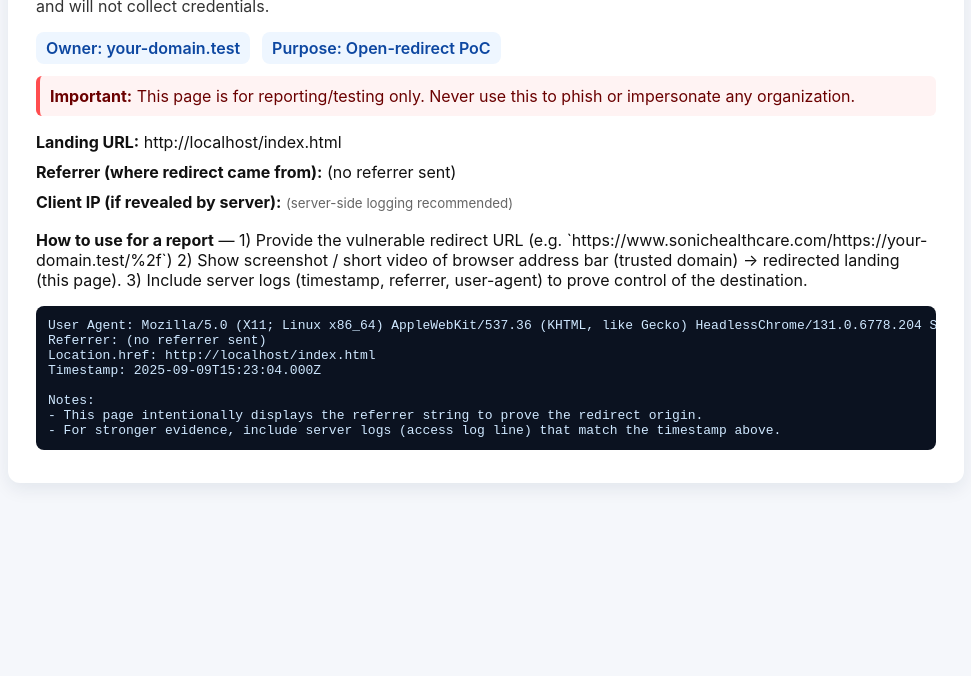
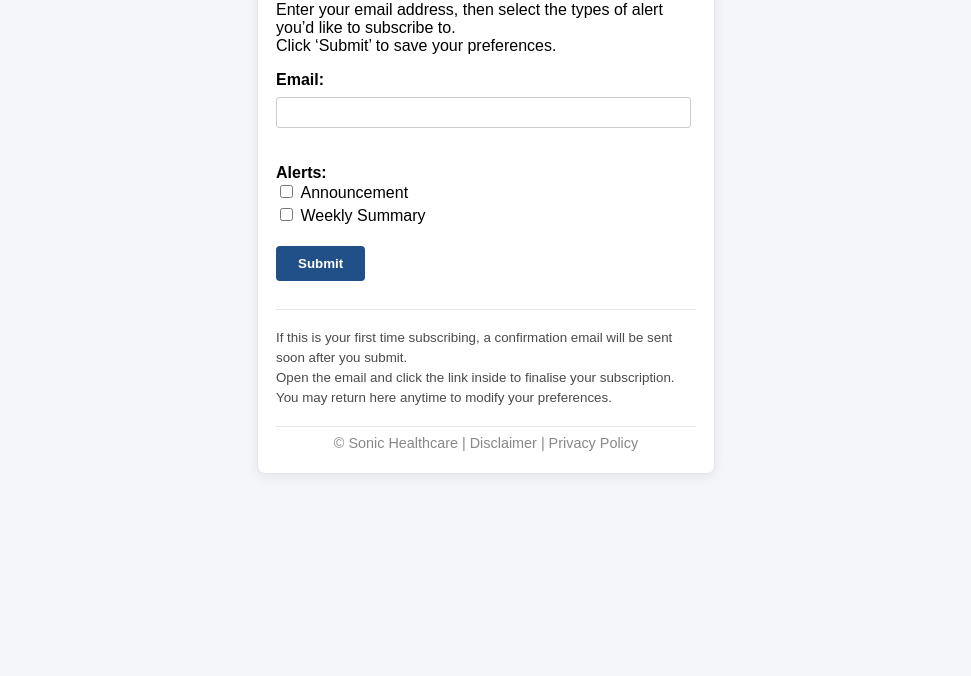
Before and after one commit to Y45hK1r0l4/subscription, a plain HTML site: page index.html in a window 1280 px wide. Shown: the part 124-800 px from the top of the page, without its empty margins (154-1125 px from the left). Drawn offline with Linux system fonts and the light colour scheme.

Commit message:
Update index.html

```diff
--- a/index.html
+++ b/index.html
@@ -1,65 +1,119 @@
-<!doctype html>
+<!DOCTYPE html>
 <html lang="en">
 <head>
-  <meta charset="utf-8" />
-  <meta name="viewport" content="width=device-width,initial-scale=1" />
-  <title>Security Test Landing Page — DO NOT ENTER CREDENTIALS</title>
+  <meta charset="UTF-8">
+  <title>Email Alerts - Sonic Healthcare</title>
   <style>
-    body { font-family: Inter, system-ui, Arial; margin:0; padding:24px; background:#f5f7fb; color:#111;}
-    .card { max-width:900px; margin:24px auto; padding:20px 28px; background:#fff; border-radius:12px; box-shadow:0 6px 18px rgba(18,38,63,0.08); }
-    h1 { margin:0 0 8px; font-size:20px; color:#c0392b; }
-    p.lead { margin:0 0 16px; color:#333; }
-    .meta { display:flex; gap:12px; flex-wrap:wrap; margin-bottom:12px; }
-    .badge { background:#eef6ff; color:#0d47a1; padding:6px 10px; border-radius:8px; font-weight:600; }
-    .danger { background:#fff3f3; border-left:4px solid #ff4d4f; padding:10px; border-radius:6px; color:#6b0000; }
-    pre { background:#0b1220; color:#cfe8ff; padding:12px; border-radius:8px; overflow:auto; }
-    .field { margin:10px 0; }
-    small { color:#666; }
+    body {
+      font-family: Arial, sans-serif;
+      background: #f4f6fa;
+      margin: 0;
+      padding: 0;
+    }
+    .container {
+      max-width: 420px;
+      margin: 40px auto;
+      background: #fff;
+      padding: 22px 18px;
+      box-shadow: 0 3px 12px rgba(0,0,0,0.07);
+      border-radius: 8px;
+      border: 1px solid #e5e5ee;
+    }
+    h1 {
+      color: #205087;
+      font-size: 1.6em;
+      margin-bottom: 16px;
+    }
+    label {
+      margin-right: 8px;
+      font-size: 1em;
+    }
+    input[type="email"] {
+      width: 95%;
+      padding: 7px;
+      margin-top: 8px;
+      margin-bottom: 18px;
+      border-radius: 3px;
+      border: 1px solid #ccc;
+    }
+    input[type="checkbox"] {
+      margin-bottom: 7px;
+    }
+    button {
+      background: #205087;
+      color: #fff;
+      padding: 10px 22px;
+      border: none;
+      font-weight: bold;
+      border-radius: 4px;
+      cursor: pointer;
+    }
+    hr {
+      margin: 28px 0 18px 0;
+      border: 0;
+      height: 1px;
+      background: #e4e4e8;
+    }
+    small {
+      color: #4a4a4a;
+      display: block;
+      margin-bottom: 16px;
+      line-height: 1.5;
+    }
+    .footer {
+      font-size: 0.9em;
+      color: #888;
+      text-align: center;
+      margin-top: 18px;
+      padding-top: 8px;
+      border-top: 1px solid #e4e4e8;
+    }
+    .success-message {
+      color: #0a7700;
+      margin-bottom: 16px;
+      font-weight: bold;
+      display: none;
+    }
   </style>
 </head>
 <body>
-  <div class="card">
-    <h1>SECURITY TEST LANDING PAGE — DO NOT ENTER CREDENTIALS</h1>
-    <p class="lead">This page is intentionally a benign proof-of-concept used for demonstrating an open-redirect. It is <strong>not</strong> a cloned site and will not collect credentials.</p>
+  <div class="container">
+    <h1>Email Alerts</h1>
+    <p>
+      Enter your email address, then select the types of alert you’d like to subscribe to.<br>
+      Click ‘Submit’ to save your preferences.
+    </p>
+    <form id="alertForm">
+      <label for="email"><strong>Email:</strong></label><br>
+      <input type="email" id="email" name="email" required><br><br>
 
-    <div class="meta">
-      <div class="badge">Owner: your-domain.test</div>
-      <div class="badge">Purpose: Open-redirect PoC</div>
+      <strong>Alerts:</strong><br>
+      <input type="checkbox" id="announcement" name="alert_announcement">
+      <label for="announcement">Announcement</label><br>
+      <input type="checkbox" id="weekly" name="alert_weekly">
+      <label for="weekly">Weekly Summary</label><br><br>
+
+      <button type="submit">Submit</button>
+    </form>
+    <div id="success" class="success-message">Your preferences were submitted. Please check your email to confirm.</div>
+    <hr>
+    <small>
+      If this is your first time subscribing, a confirmation email will be sent soon after you submit.<br>
+      Open the email and click the link inside to finalise your subscription.<br>
+      You may return here anytime to modify your preferences.
+    </small>
+    <div class="footer">
+      © Sonic Healthcare | Disclaimer | Privacy Policy
     </div>
-
-    <div class="danger">
-      <strong>Important:</strong> This page is for reporting/testing only. Never use this to phish or impersonate any organization.
-    </div>
-
-    <div style="margin-top:16px">
-      <div class="field"><strong>Landing URL:</strong> <span id="url">loading…</span></div>
-      <div class="field"><strong>Referrer (where redirect came from):</strong> <span id="ref">loading…</span></div>
-      <div class="field"><strong>Client IP (if revealed by server):</strong> <small>(server-side logging recommended)</small></div>
-    </div>
-
-    <div style="margin-top:18px">
-      <p><strong>How to use for a report</strong> — 1) Provide the vulnerable redirect URL (e.g. `https://www.sonichealthcare.com/https://your-domain.test/%2f`) 2) Show screenshot / short video of browser address bar (trusted domain) → redirected landing (this page). 3) Include server logs (timestamp, referrer, user-agent) to prove control of the destination.</p>
-    </div>
-
-    <pre id="diagnostic">Gathering details...</pre>
   </div>
-
   <script>
-    // Show current URL and document.referrer for PoC clarity
-    const url = location.href;
-    const ref = document.referrer || "(no referrer sent)";
-    document.getElementById('url').textContent = url;
-    document.getElementById('ref').textContent = ref;
-    document.getElementById('diagnostic').textContent = [
-      'User Agent: ' + navigator.userAgent,
-      'Referrer: ' + ref,
-      'Location.href: ' + url,
-      'Timestamp: ' + new Date().toISOString(),
-      '',
-      'Notes:',
-      '- This page intentionally displays the referrer string to prove the redirect origin.',
-      '- For stronger evidence, include server logs (access log line) that match the timestamp above.'
-    ].join('\n');
+    document.getElementById('alertForm').addEventListener('submit', function(event) {
+      event.preventDefault();
+      document.getElementById('success').style.display = "block";
+      setTimeout(function() {
+        document.getElementById('success').style.display = "none";
+      }, 5000);
+    });
   </script>
 </body>
 </html>
```
